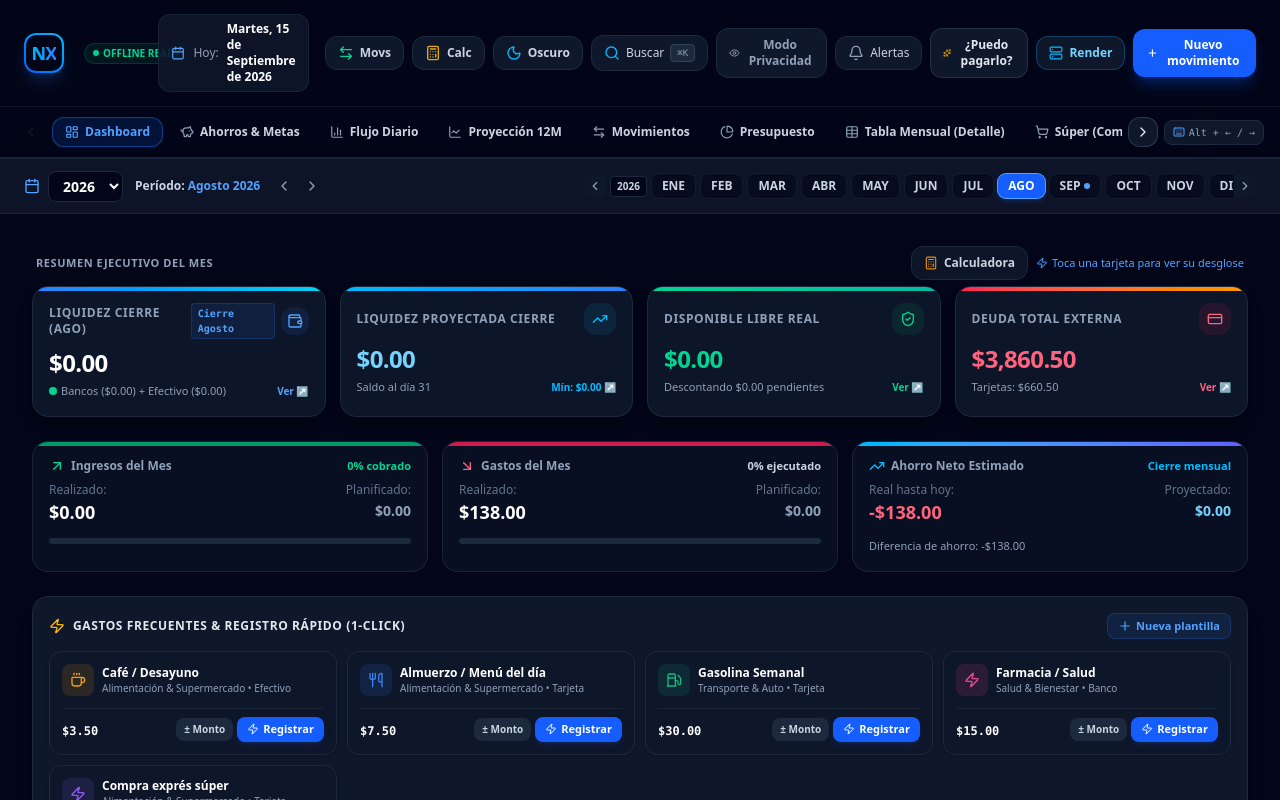
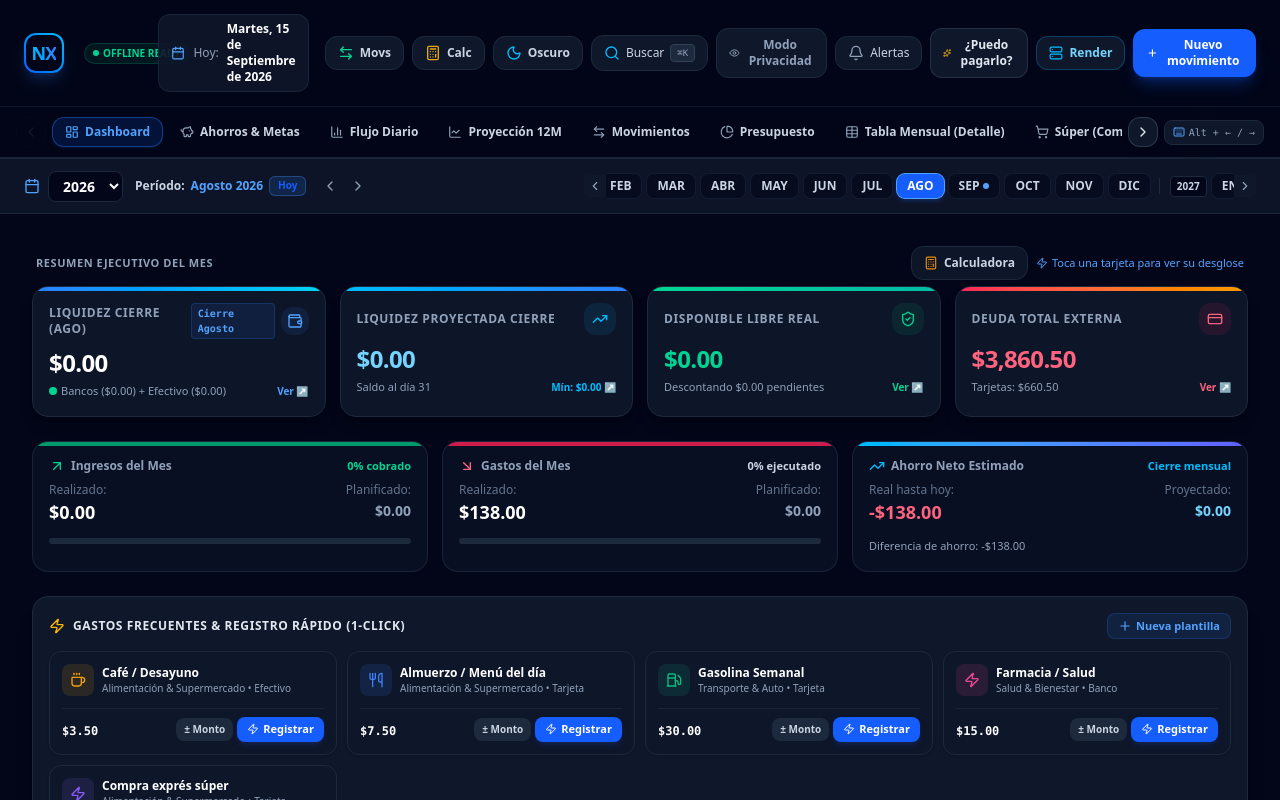
Before and after one commit to ManuelM7010/Nexa-v2, a React (Vite) app: page / in a window 1280 px wide. Both pictures are taken after a click on the button 311 px from the left and 186 px from the top of the page. Shown: the top 800 px of the page. Built offline with nearby package versions, Linux system fonts and the light colour scheme.

Commit message:
feat: initialize finance context with current date
Dynamically set the initial selected year and month based on the current date and implement auto-scrolling to the selected period in the MonthStrip component.

```diff
--- a/src/components/common/MonthStrip.tsx
+++ b/src/components/common/MonthStrip.tsx
@@ -1,4 +1,4 @@
-import React, { useRef } from 'react';
+import React, { useRef, useEffect } from 'react';
 import { useFinance } from '../../context/FinanceContext';
 import { MONTH_NAMES_SHORT_ES, MONTH_NAMES_ES } from '../../utils/formatters';
 import { ChevronLeft, ChevronRight, Calendar as CalendarIcon, CheckCircle2 } from 'lucide-react';
@@ -11,9 +11,22 @@ export const MonthStrip: React.FC = () => {
     setSelectedMonth,
     setSelectedPeriod,
     monthlyCloses,
+    todayStr,
   } = useFinance();
 
   const scrollRef = useRef<HTMLDivElement>(null);
+
+  const realCurrentYear = parseInt(todayStr.slice(0, 4), 10) || new Date().getFullYear();
+  const realCurrentMonth = parseInt(todayStr.slice(5, 7), 10) || (new Date().getMonth() + 1);
+  const isBrowsingDifferentMonth = selectedYear !== realCurrentYear || selectedMonth !== realCurrentMonth;
+
+  // Auto-scroll to selected month on mount and on selection change
+  useEffect(() => {
+    const el = document.getElementById(`btn-month-${selectedYear}-${selectedMonth}`);
+    if (el && scrollRef.current) {
+      el.scrollIntoView({ behavior: 'smooth', block: 'nearest', inline: 'center' });
+    }
+  }, [selectedYear, selectedMonth]);
 
   const years = [2026, 2027, 2028, 2029, 2030];
 
@@ -66,8 +79,19 @@ export const MonthStrip: React.FC = () => {
             </select>
           </div>
 
-          <div className="text-xs font-semibold text-slate-300">
-            Período: <span className="text-blue-400 font-bold">{MONTH_NAMES_ES[selectedMonth - 1]} {selectedYear}</span>
+          <div className="text-xs font-semibold text-slate-300 flex items-center gap-1.5">
+            <span>Período:</span>
+            <span className="text-blue-400 font-bold">{MONTH_NAMES_ES[selectedMonth - 1]} {selectedYear}</span>
+            {isBrowsingDifferentMonth && (
+              <button
+                type="button"
+                onClick={() => setSelectedPeriod(realCurrentYear, realCurrentMonth)}
+                className="px-2 py-0.5 rounded-md bg-blue-500/15 hover:bg-blue-500/25 text-blue-600 dark:text-blue-300 border border-blue-400/30 text-[10px] font-bold transition cursor-pointer flex items-center gap-1"
+                title={`Volver al mes actual (${MONTH_NAMES_ES[realCurrentMonth - 1]} ${realCurrentYear})`}
+              >
+                <span>Hoy</span>
+              </button>
+            )}
           </div>
 
           <div className="flex items-center gap-1">
--- a/src/context/FinanceContext.tsx
+++ b/src/context/FinanceContext.tsx
@@ -229,10 +229,38 @@ interface FinanceContextType {
 const FinanceContext = createContext<FinanceContextType | undefined>(undefined);
 
 export const FinanceProvider: React.FC<{ children: React.ReactNode }> = ({ children }) => {
-  // Current real date of the day
+  // Current real date of the day (e.g., 2026-10-04)
   const todayStr = getTodayDateStr();
-  const [selectedYear, setSelectedYear] = useState(2026);
-  const [selectedMonth, setSelectedMonth] = useState(9); // September
+
+  // Initialize dynamically with the current real year and month
+  const initialYear = () => {
+    try {
+      const parts = todayStr.split('-');
+      if (parts[0]) {
+        const y = parseInt(parts[0], 10);
+        if (!isNaN(y) && y >= 2020) return y;
+      }
+    } catch {
+      // fallback
+    }
+    return new Date().getFullYear();
+  };
+
+  const initialMonth = () => {
+    try {
+      const parts = todayStr.split('-');
+      if (parts[1]) {
+        const m = parseInt(parts[1], 10);
+        if (!isNaN(m) && m >= 1 && m <= 12) return m;
+      }
+    } catch {
+      // fallback
+    }
+    return new Date().getMonth() + 1;
+  };
+
+  const [selectedYear, setSelectedYear] = useState<number>(initialYear);
+  const [selectedMonth, setSelectedMonth] = useState<number>(initialMonth);
 
   const [activeTab, setActiveTab] = useState('dashboard');
   const [isNewTxOpen, setIsNewTxOpen] = useState(false);
```
